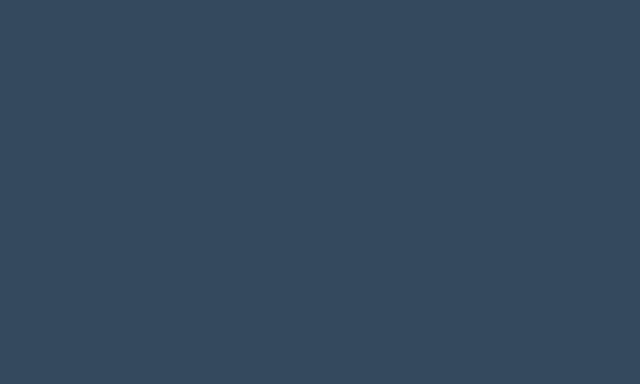
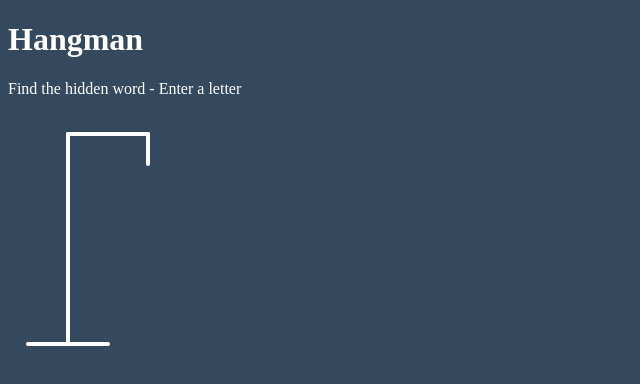
Before and after one commit to pchelka84/hangman_game, a plain HTML site: page index.html in a window 1280 px wide. Shown: the whole page, without its empty margins (0-640 px from the left). Drawn offline with Linux system fonts and the light colour scheme.

Commit message:
Draw handgman with SVG

```diff
--- a/index.html
+++ b/index.html
@@ -8,7 +8,30 @@
   <title>Hangman Game</title>
 </head>
 <body>
+  <h1>Hangman</h1>
+  <p>Find the hidden word - Enter a letter</p>
+  <div class="game-container">
+    <svg height="250" width="200" class="figure-container">
+      <!-- Rod -->
+      <line x1="60" y1="20" x2="140" y2="20" />
+      <line x1="140" y1="20" x2="140" y2="50"/>
+      <line x1="60" y1="20" x2="60" y2="230"/>
+      <line x1="20" y1="230" x2="100" y2="230"/>
 
+      <!-- Head -->
+      <circle cx="140" cy="70" r="20" class="figure-part"/>
+      <!-- Body -->
+      <line x1="140" y1="90" x2="140" y2="150" class="figure-part"/>
+      <!-- Arms -->
+      <line x1="140" y1="120" x2="120" y2="100" class="figure-part"/>
+      <line x1="140" y1="120" x2="120" y2="100" class="figure-part"/>
+      <line x1="140" y1="120" x2="160" y2="100" class="figure-part"/>
+      <!-- Legs -->
+      <line x1="140" y1="150" x2="120" y2="180" class="figure-part"/>
+      <line x1="140" y1="150" x2="160" y2="180" class="figure-part"/>
+
+    </svg>
+  </div>
   <script src="script.js"></script>
 </body>
 </html>
--- a/style.css
+++ b/style.css
@@ -9,3 +9,7 @@ body {
   stroke-width: 4px;
   stroke-linecap: round;
 }
+
+.figure-part {
+  display: none;
+}
```
